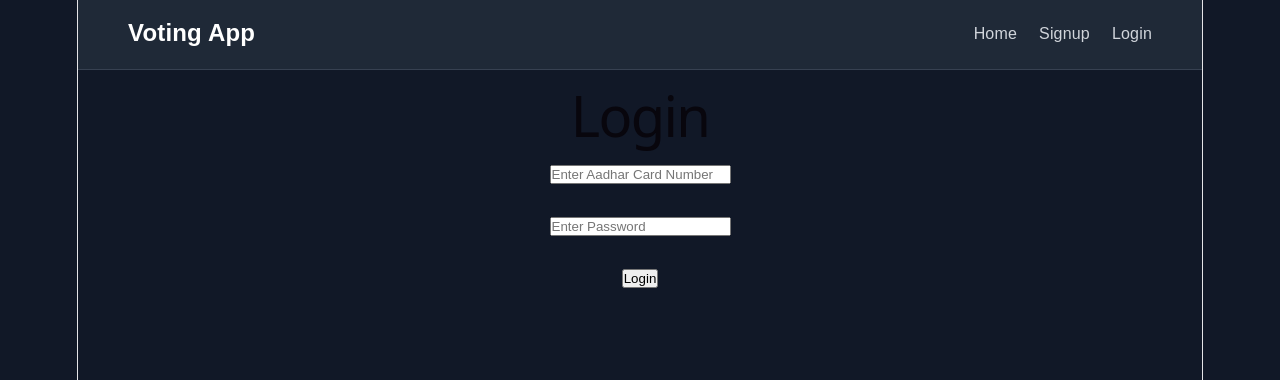
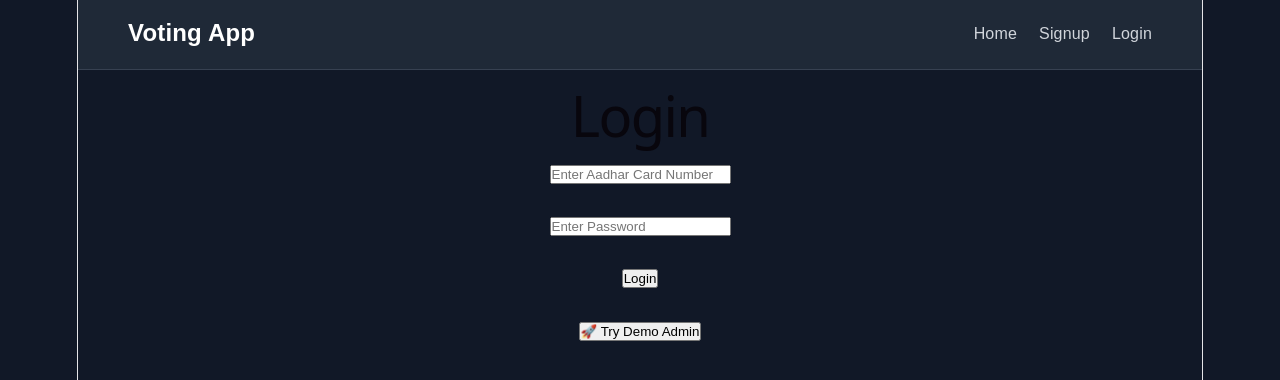
Before and after one commit to jugnu141/voting-app, a React (Vite) app in the folder Frontend/voting-frontend/: page /login in a window 1280 px wide. Shown: the top 380 px of the page. Built offline with nearby package versions, Linux system fonts and the light colour scheme.

Commit message:
Update Login.jsx

```diff
--- a/Frontend/voting-frontend/src/pages/Login.jsx
+++ b/Frontend/voting-frontend/src/pages/Login.jsx
@@ -7,6 +7,7 @@ function Login() {
 
   const navigate = useNavigate();
 
+  // Normal user/admin login
   const handleLogin = async (e) => {
     e.preventDefault();
 
@@ -17,7 +18,7 @@ function Login() {
 
     try {
       const response = await fetch(
-        "https://voting-app-backend-l94a.onrender.com/api/v1/user/login",
+        "http://localhost:4000/api/v1/user/login",
         {
           method: "POST",
           headers: {
@@ -35,19 +36,59 @@ function Login() {
       if (data.success) {
         alert("Login successful");
 
-        // Save token for protected routes later
+        // Save authentication data
         localStorage.setItem("token", data.token);
-
-        // Save logged-in user data
         localStorage.setItem("user", JSON.stringify(data.user));
 
-        navigate("/");
+        // Redirect based on role
+        if (data.user?.role === "admin") {
+          navigate("/admin");
+        } else {
+          navigate("/");
+        }
       } else {
-        alert(data.message);
+        alert(data.message || "Login failed");
       }
     } catch (error) {
       console.error("Login error:", error);
-      alert("Something went wrong");
+      alert("Unable to connect to server");
+    }
+  };
+
+  // Demo Admin Login
+  const handleDemoLogin = async () => {
+    try {
+      const response = await fetch(
+        "http://localhost:4000/api/v1/user/login",
+        {
+          method: "POST",
+          headers: {
+            "Content-Type": "application/json",
+          },
+          body: JSON.stringify({
+            aadharCardNumber: "65656565",
+            password: "DemoAdmin@123",
+          }),
+        }
+      );
+
+      const data = await response.json();
+
+      if (data.success) {
+        alert("Demo Admin login successful!");
+
+        // Save authentication data
+        localStorage.setItem("token", data.token);
+        localStorage.setItem("user", JSON.stringify(data.user));
+
+        // Go to Admin Dashboard
+        navigate("/admin");
+      } else {
+        alert(data.message || "Demo Admin login failed");
+      }
+    } catch (error) {
+      console.error("Demo login error:", error);
+      alert("Unable to connect to server");
     }
   };
 
@@ -63,7 +104,8 @@ function Login() {
           onChange={(e) => setAadharCardNumber(e.target.value)}
         />
 
-        <br /><br />
+        <br />
+        <br />
 
         <input
           type="password"
@@ -72,10 +114,19 @@ function Login() {
           onChange={(e) => setPassword(e.target.value)}
         />
 
-        <br /><br />
+        <br />
+        <br />
 
-        <button type="submit">Login</button>
+        <button type="submit">
+          Login
+        </button>
       </form>
+
+      <br />
+
+      <button type="button" onClick={handleDemoLogin}>
+        🚀 Try Demo Admin
+      </button>
     </div>
   );
 }
```
